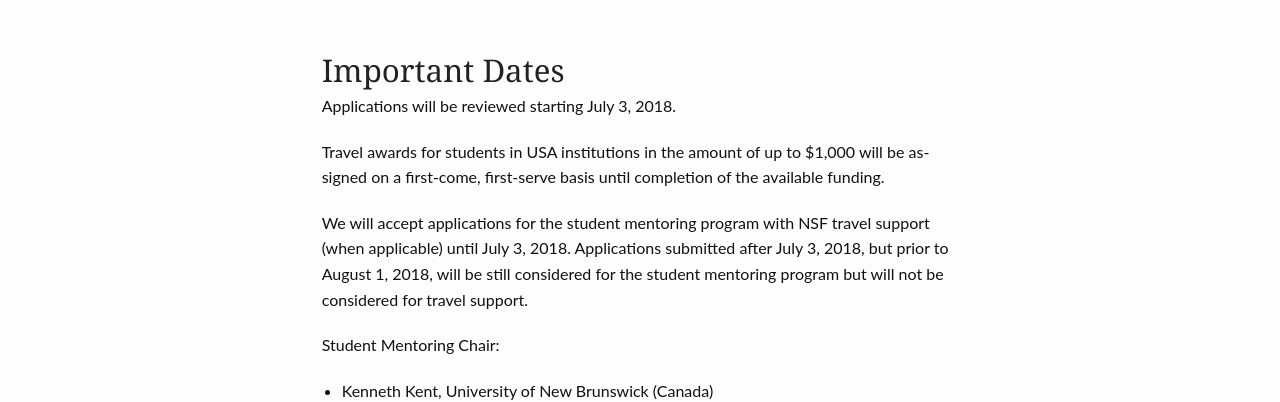
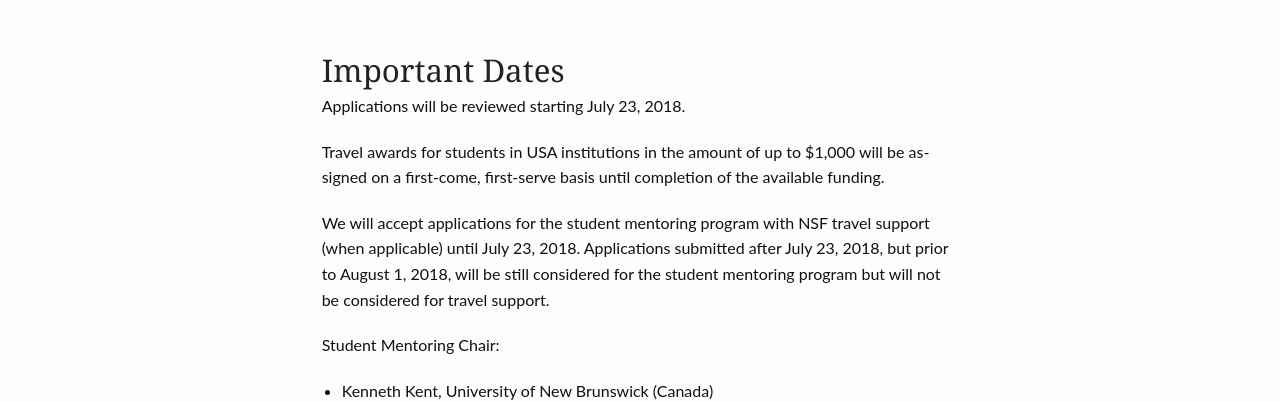
Before and after one commit to cluster2018/cluster2018, a Jekyll site: the page built from student/index.md, in a window 1280 px wide. Shown: the part 1400-1802 px from the top of the page. Built offline with Jekyll 4.4.1, drawn with Linux system fonts in a browser that asks for light colours; comment, search, counter and statistics services are not loaded.

Commit message:
Updated mentoring page

```diff
--- a/student/index.md
+++ b/student/index.md
@@ -46,15 +46,15 @@ apply.
 Please submit your application via the [submission system.](https://ssl.linklings.net/conferences/ieeecluster/?page=Submit&id=StudentApplication&site=ieeecluster2018)
 
 ## Important Dates
-Applications will be reviewed starting July 3, 2018.
+Applications will be reviewed starting July 23, 2018.
 
 Travel awards for students in USA institutions in the amount of up to $1,000
 will be assigned on a first-come, first-serve basis until completion of the
 available funding.
 
 We will accept applications for the student mentoring program with NSF travel
-support (when applicable) until July 3, 2018.  Applications submitted after
-July 3, 2018, but prior to August 1, 2018, will be still considered for the
+support (when applicable) until July 23, 2018.  Applications submitted after
+July 23, 2018, but prior to August 1, 2018, will be still considered for the
 student mentoring program but will not be considered for travel support.
 
 
```
